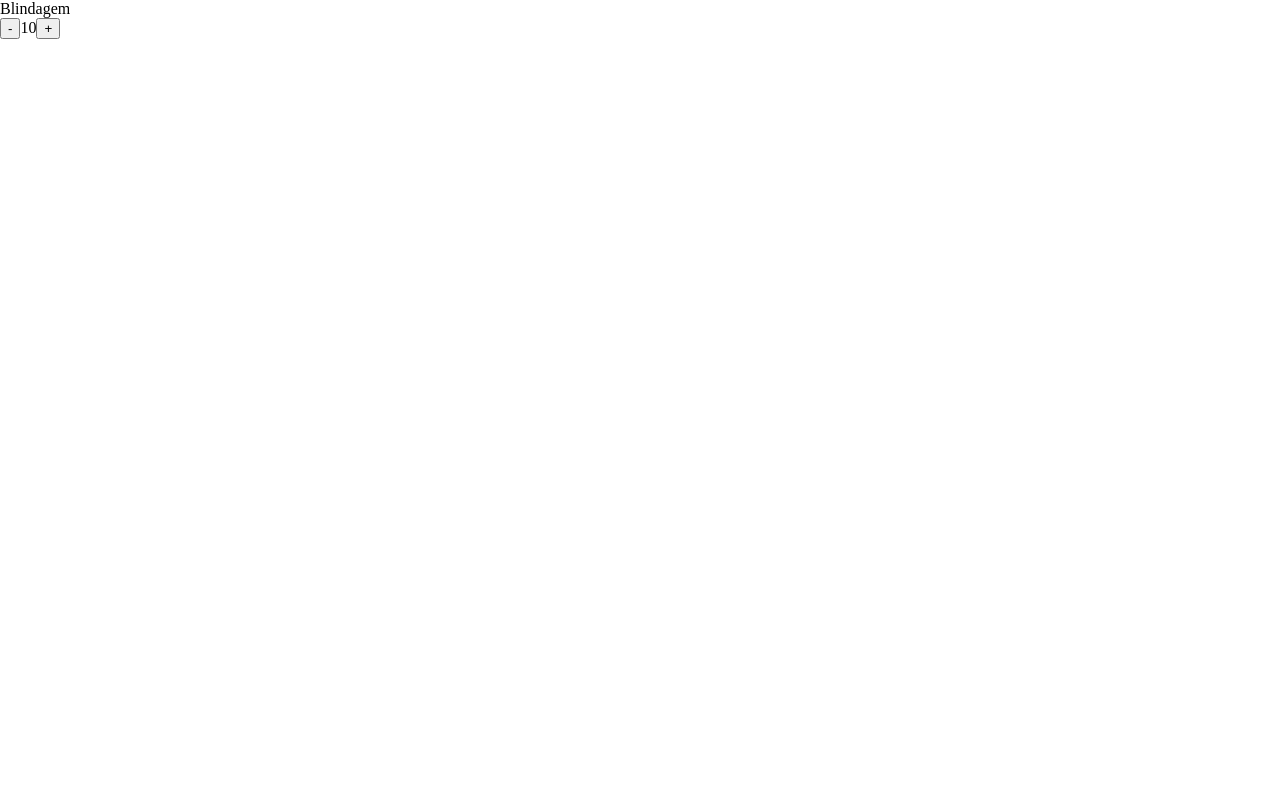
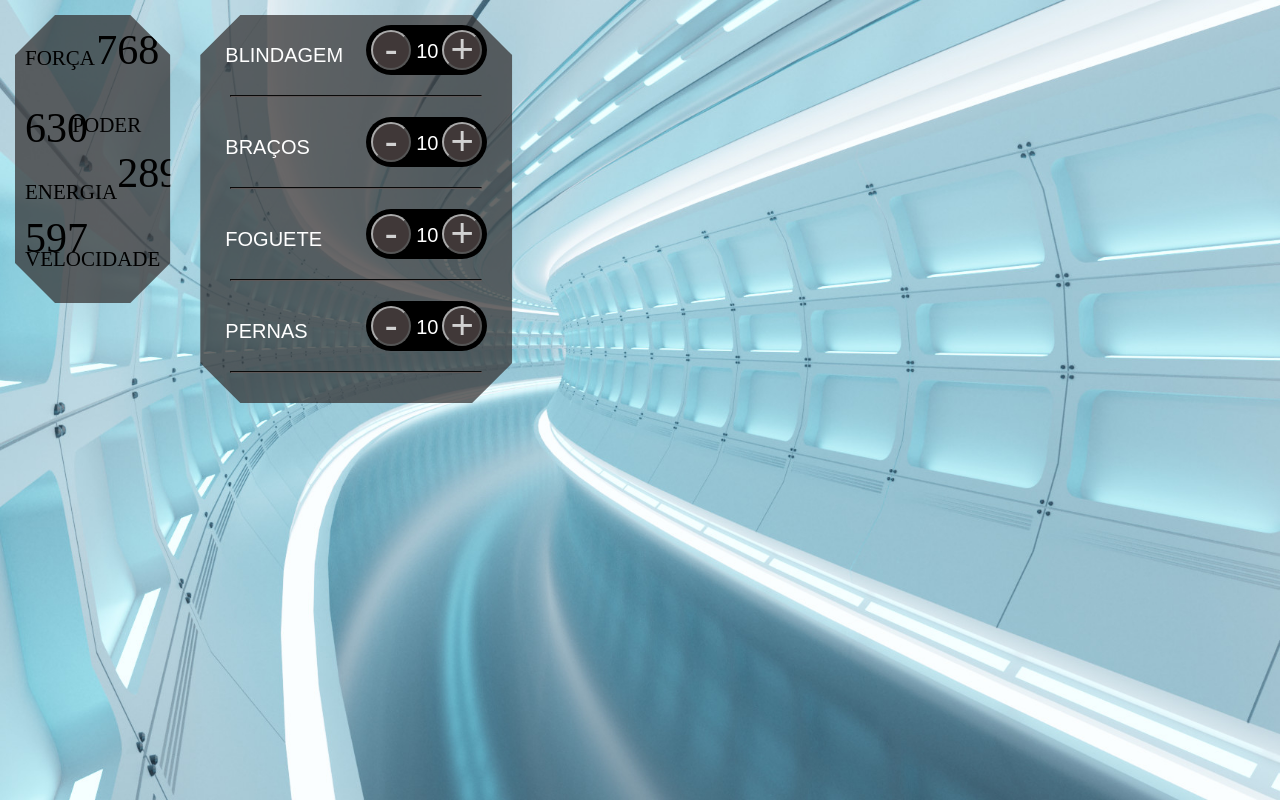
Before and after one commit to raphaelponciano/project_robo, a React (Create React App) app: page / in a window 1280 px wide. Built offline with nearby package versions, Linux system fonts and the light colour scheme.

Commit message:
Alterações_css_e_componentes

```diff
--- a/src/App.js
+++ b/src/App.js
@@ -1,11 +1,11 @@
 import './App.css';
-import Home from './page/Home';
+import Montagem from './page/Montagem';
 
 
 function App() {
   return (
     <div className="App">
-      <Home/>
+      <Montagem/>
 
     </div>
   );
--- a/src/componentes/css/Estatisticas.module.css
+++ b/src/componentes/css/Estatisticas.module.css
@@ -0,0 +1,80 @@
+.estatisticas {
+    flex-basis: 23%;
+    padding: 2em 2em 0;
+}
+
+.estatistica {
+    color: var(--main-branco);
+    display: flex;
+    align-items: flex-start;
+    height: 25%;
+}
+
+.estatistica_titulo {
+    font-size: 1.5em;
+    border-bottom: 1px solid var(--main-cinza);
+    flex-basis: 40%;
+    text-transform: uppercase;
+    order: 1
+}
+
+.estatistica_valor {
+    flex-basis: 60%;
+    position: relative;
+    margin: 10px 0 0;
+    order: 2;
+    margin: -10px 0 0;
+}
+
+.estatistica_valor::after {
+    content: "";
+    display: block;
+    padding-bottom: 100%;
+    border: 1px solid var(--main-cinza);
+    border-radius: 50%;
+}
+
+.estatistica_numero {
+    position: absolute;
+    top: 50%;
+    transform: translateY(-46%);
+    width: 100%;
+    line-height: 100%;
+    text-align: center;
+    font-size: 3em;
+    margin: 0;
+}
+
+.estatistica:nth-child(2n) .estatistica_titulo {
+    order: 2;
+    text-align: right;
+}
+
+.estatistica:nth-child(2n) .estatistica_valor {
+    order: 1;
+    flex-basis: 35%;
+    margin: 10px 0 0;
+}
+
+@media screen and (max-width: 1600px) {
+    body {
+        font-size: 14px;
+    }
+    main {
+        width: 90vw;
+        height: 80vh;
+        margin: 5vh auto;
+    }
+}
+
+@media screen and (max-width: 1200px) {
+    body {
+        font-size: 13px;
+    }
+
+    main {
+        width: 96vw;
+        height: 80vh;
+        margin: 10vh auto;
+    }
+}
--- a/src/componentes/css/GeralPartes.module.css
+++ b/src/componentes/css/GeralPartes.module.css
@@ -3,14 +3,17 @@ display: inline-block;
 font-family: 'Teko', sans-serif;
 font-size: 2.5em;
 width: -webkit-fill-available; /* deixa o conteudo ocupando todo espaço do container */
+display: flex;
+justify-content: space-between;
+align-items: center;
+margin-right: 15px;
 }
 
 
 .controle_geral {
-    background: #403838;
+    background: #000000;
     border-radius: 30px;
-    float: right;
-    display: inline-flex;
+    display: flex;
     padding: 5px;
     align-items: center;
     align-self: flex-end;
@@ -23,6 +26,8 @@ width: -webkit-fill-available; /* deixa o conteudo ocupando todo espaço do cont
     font-size: 20px;
     text-align: left;
     width: 5em;
+    margin-left: 15px;
+    margin-right: 15px;
 }
 
 .controle_ajuste {
@@ -62,5 +67,5 @@ width: -webkit-fill-available; /* deixa o conteudo ocupando todo espaço do cont
 
 .linha {
     border-color: rgb(94, 88, 88);
-    margin-top: 20px;
+    margin: 20px;
 }
--- /dev/null
+++ b/src/componentes/layout/Atributos.js
@@ -0,0 +1,34 @@
+import style from "../css/Estatisticas.module.css"
+
+
+function Atributos () {
+    return (
+        <section className={style.box_estatisticas}>
+            <div className={style.estatistica}>
+                <p className={style.estatistica_titulo}>Força</p>
+                <div className={style.estatistica_valor}>
+                    <p className={style.estatistica_numero}>768</p>
+                </div>
+            </div>
+            <div className={style.estatistica}>
+                <p className={style.estatistica_titulo}>Poder</p>
+                <div className={style.estatistica_valor}>
+                    <p className={style.estatistica_numero}>630</p>
+                </div>
+            </div>
+            <div className={style.estatistica}>
+                <p className={style.estatistica_titulo}>Energia</p>
+                <div className={style.estatistica_valor}>
+                    <p className={style.estatistica_numero}>289</p>
+                </div>
+            </div>
+            <div className={style.estatistica}>
+                <p className={style.estatistica_titulo}>Velocidade</p>
+                <div className={style.estatistica_valor}>
+                    <p className={style.estatistica_numero}>597</p>
+                </div>
+            </div>
+        </section>
+    )
+}
+export default Atributos
--- a/src/componentes/layout/Buttom.js
+++ b/src/componentes/layout/Buttom.js
@@ -1,4 +1,6 @@
 import React, { useState } from 'react';
+
+import style from "../css/GeralPartes.module.css";
 
 function Buttom({valorMinimo, valorMaximo, onValueChange}) {
   const [count, setCount] = useState(valorMinimo);
@@ -19,9 +21,12 @@ function Buttom({valorMinimo, valorMaximo, onValueChange}) {
 
   return (
     <div>
-      <button onClick={decrementCount}>-</button>
-      <label>{count}</label>
-      <button onClick={incrementCount}>+</button>
+    <div className={style.controle_geral}>
+      <button className={style.controle_ajuste} onClick={decrementCount}>-</button>
+      <label className={style.controle_contador}>{count}</label>
+      <button className={style.controle_ajuste} onClick={incrementCount}>+</button>
+    </div>
+
     </div>
   );
 }
--- a/src/componentes/partes/Blindagem.js
+++ b/src/componentes/partes/Blindagem.js
@@ -1,16 +1,23 @@
 import React from "react"
 import Buttom from "../layout/Buttom"
+import style from "../css/GeralPartes.module.css"
 
 
 
 function Blindagem() {
   return (
     <div>
-      <div>
-        <label>Blindagem</label>
+      <div className={style.mainPartes_container}>
+        <div>
+          <label className={style.peca_titulo}>Blindagem</label>
+        </div>
+        <div>
+          <Buttom valorMinimo={10} valorMaximo={15} />
+        </div>
       </div>
-      <Buttom valorMinimo={10} valorMaximo={15}/>
+      <hr className={style.linha} />
     </div>
+
   )
 }
 export default Blindagem
--- /dev/null
+++ b/src/componentes/partes/Bracos.js
@@ -0,0 +1,22 @@
+import React from "react"
+import Buttom from "../layout/Buttom"
+import style from "../css/GeralPartes.module.css"
+
+
+
+function Bracos() {
+  return (
+    <div>
+      <div className={style.mainPartes_container}>
+        <div>
+          <label className={style.peca_titulo}>Braços</label>
+        </div>
+        <div>
+          <Buttom valorMinimo={10} valorMaximo={15} />
+        </div>
+      </div>
+      <hr className={style.linha} />
+    </div>
+  )
+}
+export default Bracos
--- /dev/null
+++ b/src/componentes/partes/Foguete.js
@@ -0,0 +1,22 @@
+import React from "react"
+import Buttom from "../layout/Buttom"
+import style from "../css/GeralPartes.module.css"
+
+
+
+function Foguete() {
+  return (
+    <div>
+      <div className={style.mainPartes_container}>
+        <div>
+          <label className={style.peca_titulo}>Foguete</label>
+        </div>
+        <div>
+          <Buttom valorMinimo={10} valorMaximo={15} />
+        </div>
+      </div>
+      <hr className={style.linha} />
+    </div>
+  )
+}
+export default Foguete
--- /dev/null
+++ b/src/componentes/partes/Pernas.js
@@ -0,0 +1,22 @@
+import React from "react"
+import Buttom from "../layout/Buttom"
+import style from "../css/GeralPartes.module.css"
+
+
+
+function Pernas() {
+  return (
+    <div>
+      <div className={style.mainPartes_container}>
+        <div>
+          <label className={style.peca_titulo}>Pernas</label>
+        </div>
+        <div>
+          <Buttom valorMinimo={10} valorMaximo={15} />
+        </div>
+      </div>
+      <hr className={style.linha} />
+    </div>
+  )
+}
+export default Pernas
--- a/src/page/Home.js
+++ /dev/null
@@ -1,10 +0,0 @@
-import Blindagem from "../componentes/partes/Blindagem";
-
-function Home () {
-    return (
-        <div>
-            <Blindagem/>
-        </div>
-    )
-}
-export default Home
--- /dev/null
+++ b/src/page/Montagem.js
@@ -0,0 +1,33 @@
+import Blindagem from "../componentes/partes/Blindagem";
+import Atributos from "../componentes/layout/Atributos";
+import style from "./Montagem.module.css";
+import Bracos from "../componentes/partes/Bracos";
+import Foguete from "../componentes/partes/Foguete";
+import Pernas from "../componentes/partes/Pernas";
+
+function Montagem() {
+    return (
+        <div className={style.montagem_container}>
+            <div>
+                <div className={style.estatisticas_container}>
+                    <Atributos />
+                </div>
+                <div className={style.partes_container}>
+                    <div>
+                        <Blindagem />
+                    </div>
+                    <div>
+                        <Bracos />
+                    </div>
+                    <div>
+                        <Foguete />
+                    </div>
+                    <div>
+                        <Pernas />
+                    </div>
+                </div>
+            </div>
+        </div>
+    )
+}
+export default Montagem
--- a/src/page/Home.module.css
+++ b/src/page/Montagem.module.css
@@ -1,7 +1,7 @@
-.home_container {
+.montagem_container {
     background: url(../componentes/img/fundo.jpg);
     background-position: center center;
-    background-size: cover cover;
+    background-size: cover;
     padding: 0;
     margin: 5;
     font-weight: 300;
@@ -9,7 +9,7 @@
     width: 100vw;
   }
 
-  .home_container {
+  .montagem_container {
     display: flex
 
   }
@@ -20,12 +20,11 @@
     border: 4px solid black;
     padding: 10px 10px;
 
-
   }
 
   .estatisticas_container {
 
-    width: 10%;
+
     height:fit-content;
     border: 4px solid black;
     padding: 10px 10px;
@@ -38,9 +37,9 @@
     box-shadow: 0 0 10px rgba(0, 0, 0, 0.5);
     margin: 15px;
     background-color: rgba(51, 46, 46, 0.719) ;
-    float: right;
+    float: left;
     border: none;
-  }
+    }
 
   .ajusteOpcoes_container {
     margin: 20px;
```
